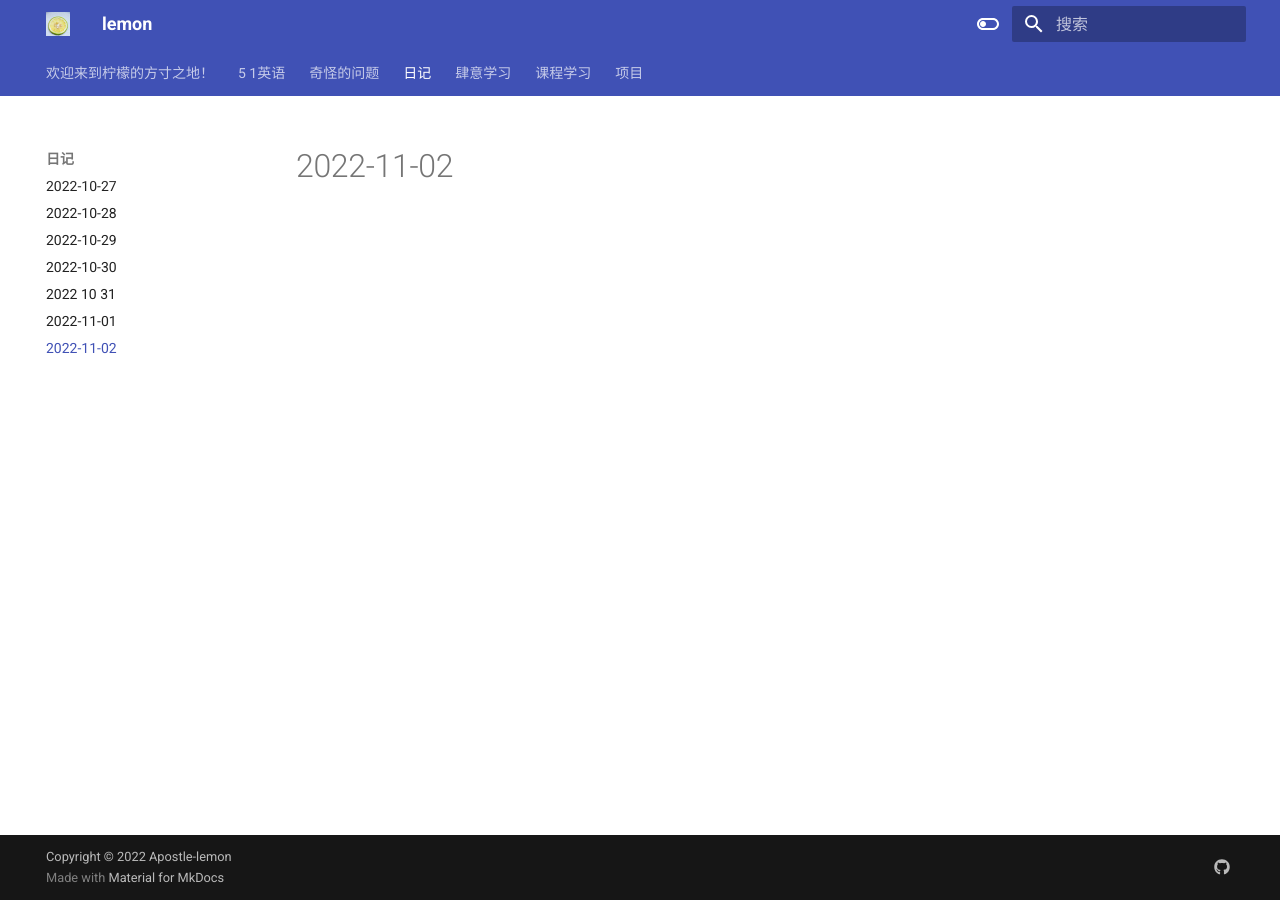
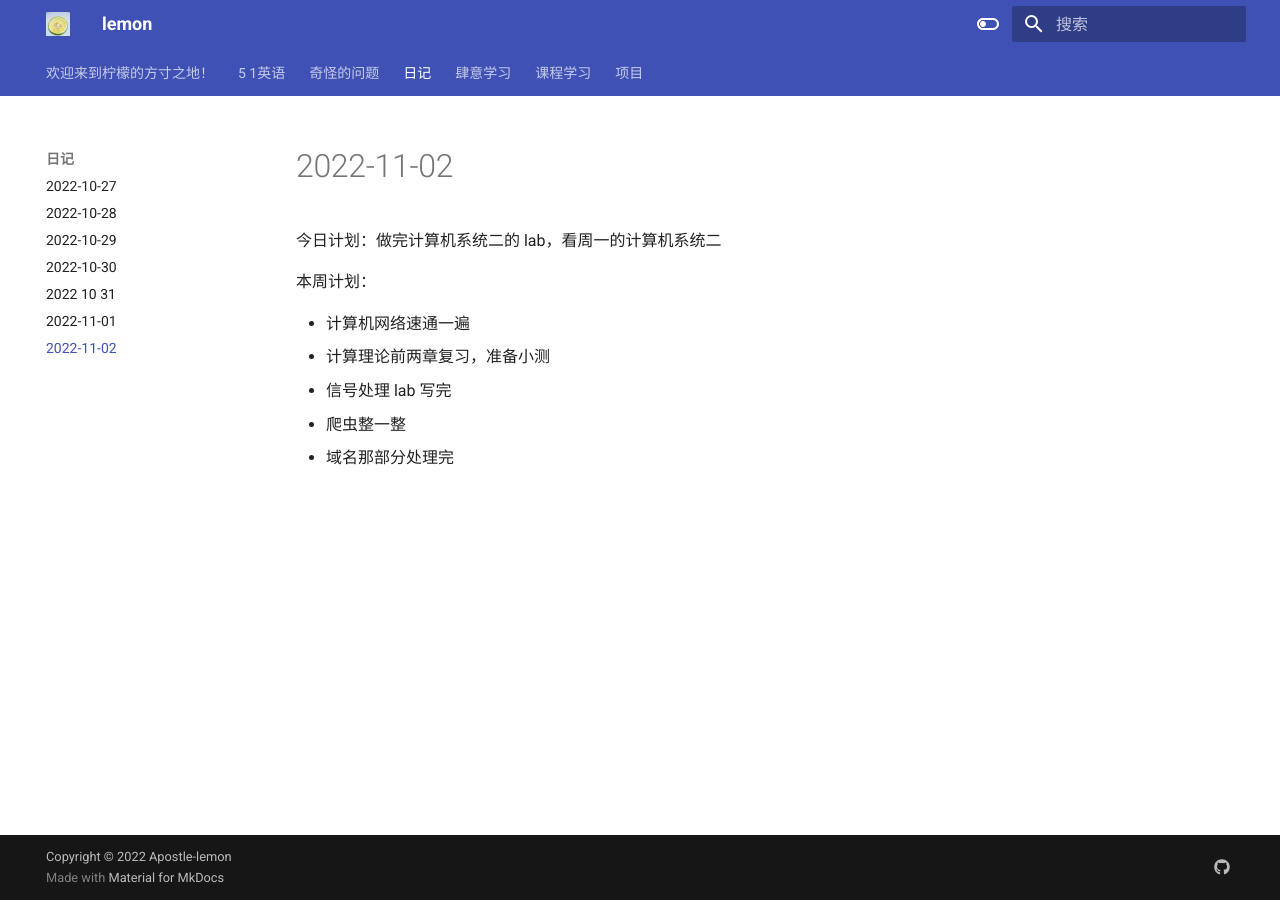
Before and after one commit to Apostle-lemon/Apostle-lemon.github.io, an MkDocs documentation site: the page built from docs/日记/2022-11-02.md, in a window 1280 px wide. Built offline with MkDocs 1.6.1 and Material for MkDocs 9.7.7, drawn with Linux system fonts in a browser that asks for light colours.

```diff
--- a/docs/日记/2022-11-02.md
+++ b/docs/日记/2022-11-02.md
@@ -1 +1,11 @@
 # 2022-11-02
+
+今日计划：做完计算机系统二的 lab，看周一的计算机系统二
+
+本周计划：
+
+- 计算机网络速通一遍
+- 计算理论前两章复习，准备小测
+- 信号处理 lab 写完
+- 爬虫整一整
+- 域名那部分处理完
```
Also changed, not shown: docs/奇怪的问题/apt-get命令出错.md (added, +1 -0 lines), 1 other file.
